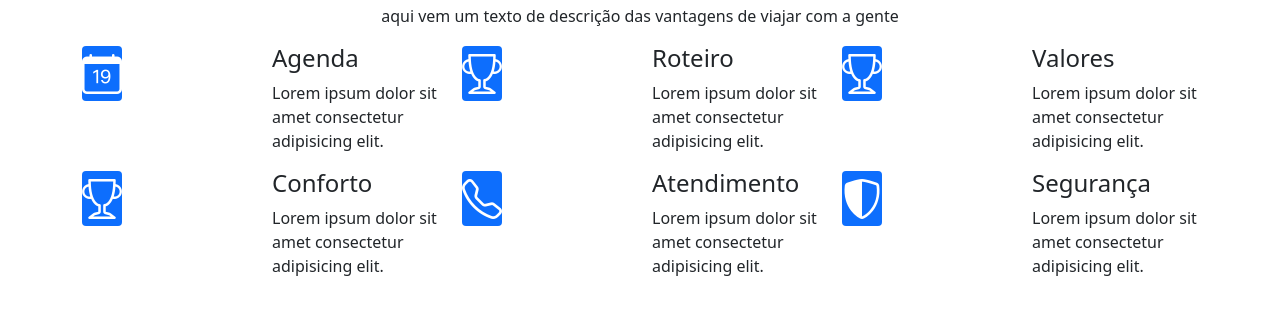
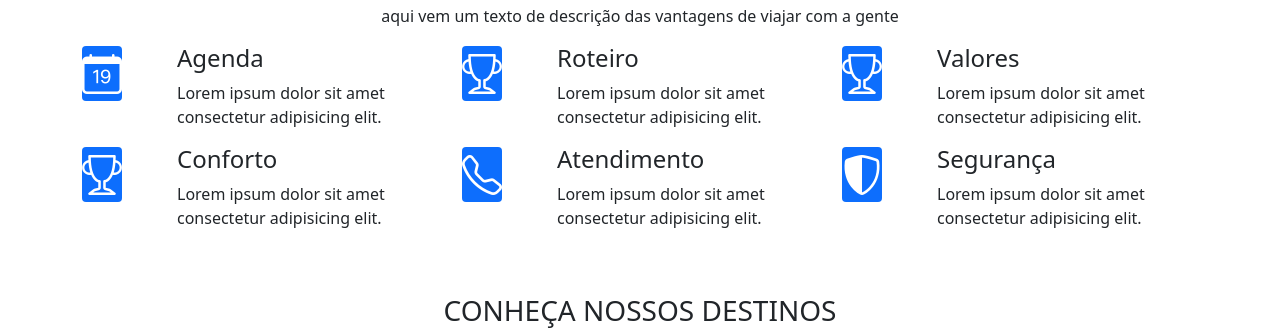
Before and after one commit to jpremedi/site-bootstrap, a plain HTML site: page index.html in a window 1280 px wide. Shown: the part 457-790 px from the top of the page. Drawn offline with nearby package versions, Linux system fonts and the light colour scheme.

Commit message:
Redimensionamento de colunas

```diff
--- a/index.html
+++ b/index.html
@@ -46,48 +46,48 @@
         </div>
         </div>
         <div class="row">
-            <div class="col">
+            <div class="col-sm-1">
                 <i class="bi-calendar-date fs-1 bg-primary text-white rounded"></i>
             </div>
-            <div class="col">
+            <div class="col-sm-3">
                 <h4>Agenda</h4>
                 <p>Lorem ipsum dolor sit amet consectetur adipisicing elit.</p>
             </div>
-            <div class="col">
+            <div class="col-sm-1">
                 <i class="bi-trophy fs-1 bg-primary text-white rounded"></i>
             </div>
-            <div class="col">
+            <div class="col-sm-3">
                 <h4>Roteiro</h4>
                 <p>Lorem ipsum dolor sit amet consectetur adipisicing elit.</p>
             </div>
-            <div class="col">
+            <div class="col-sm-1">
                 <i class="bi-trophy fs-1 bg-primary text-white rounded"></i>
             </div>
-            <div class="col">
+            <div class="col-sm-3">
                 <h4>Valores</h4>
                 <p>Lorem ipsum dolor sit amet consectetur adipisicing elit.</p>
             </div>
         </div>
 
         <div class="row">
-            <div class="col">
+            <div class="col-sm-1">
                 <i class="bi-trophy fs-1 bg-primary text-white rounded"></i>
             </div>
-            <div class="col">
+            <div class="col-sm-3">
                 <h4>Conforto</h4>
                 <p>Lorem ipsum dolor sit amet consectetur adipisicing elit.</p>
             </div>
-            <div class="col">
+            <div class="col-sm-1">
                 <i class="bi-telephone fs-1 bg-primary text-white rounded"></i>
             </div>
-            <div class="col">
+            <div class="col-sm-3">
                 <h4>Atendimento</h4>
                 <p>Lorem ipsum dolor sit amet consectetur adipisicing elit.</p>
             </div>
-            <div class="col">
+            <div class="col-sm-1">
                 <i class="bi-shield-shaded fs-1 bg-primary text-white rounded"></i>
             </div>
-            <div class="col">
+            <div class="col-sm-3">
                 <h4>Segurança</h4>
                 <p>Lorem ipsum dolor sit amet consectetur adipisicing elit.</p>
             </div>
```
